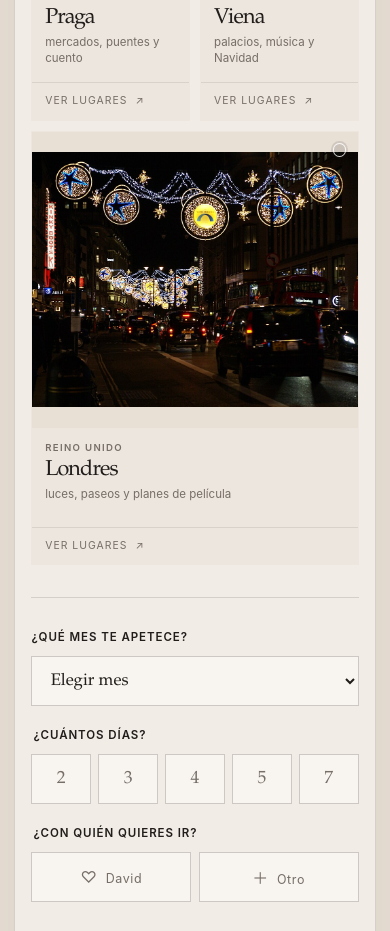
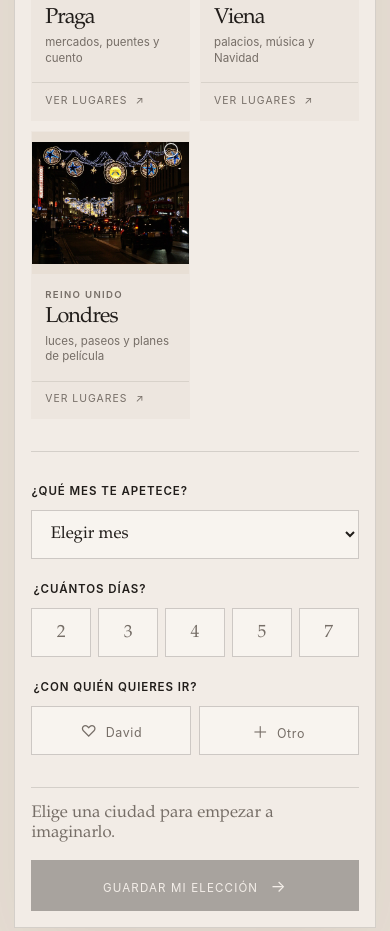
Before and after one commit to dddavidsm/erika-20, a React (Vite) app: page / in a window 390 px wide. Shown: the part 5640-6571 px from the top of the page. Built offline with nearby package versions, Linux system fonts and the light colour scheme.

Commit message:
Normalize mobile destination cards

```diff
--- a/src/styles/site.css
+++ b/src/styles/site.css
@@ -1097,10 +1097,6 @@
     grid-template-columns: repeat(2, minmax(0, 1fr));
   }
 
-  .destination-card:last-child {
-    grid-column: span 2;
-  }
-
   .destination-detail {
     grid-template-columns: 1fr;
     padding: 0.7rem;
```
